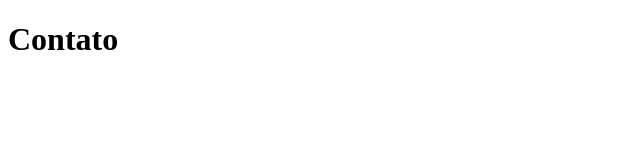
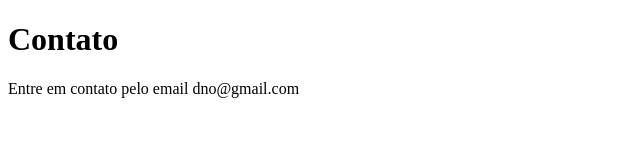
Before and after one commit to dntrindade/sistema-de-cadastro-teste, a plain HTML site: page contato.html in a window 1280 px wide. Shown: the whole page, without its empty margins (0-640 px from the left). Drawn offline with Linux system fonts and the light colour scheme.

Commit message:
adicionando o email de contato

```diff
--- a/contato.html
+++ b/contato.html
@@ -8,5 +8,6 @@
 </head>
 <body>
     <h1>Contato</h1>
+    <p>Entre em contato pelo email dno@gmail.com</p>
 </body>
 </html>
```
